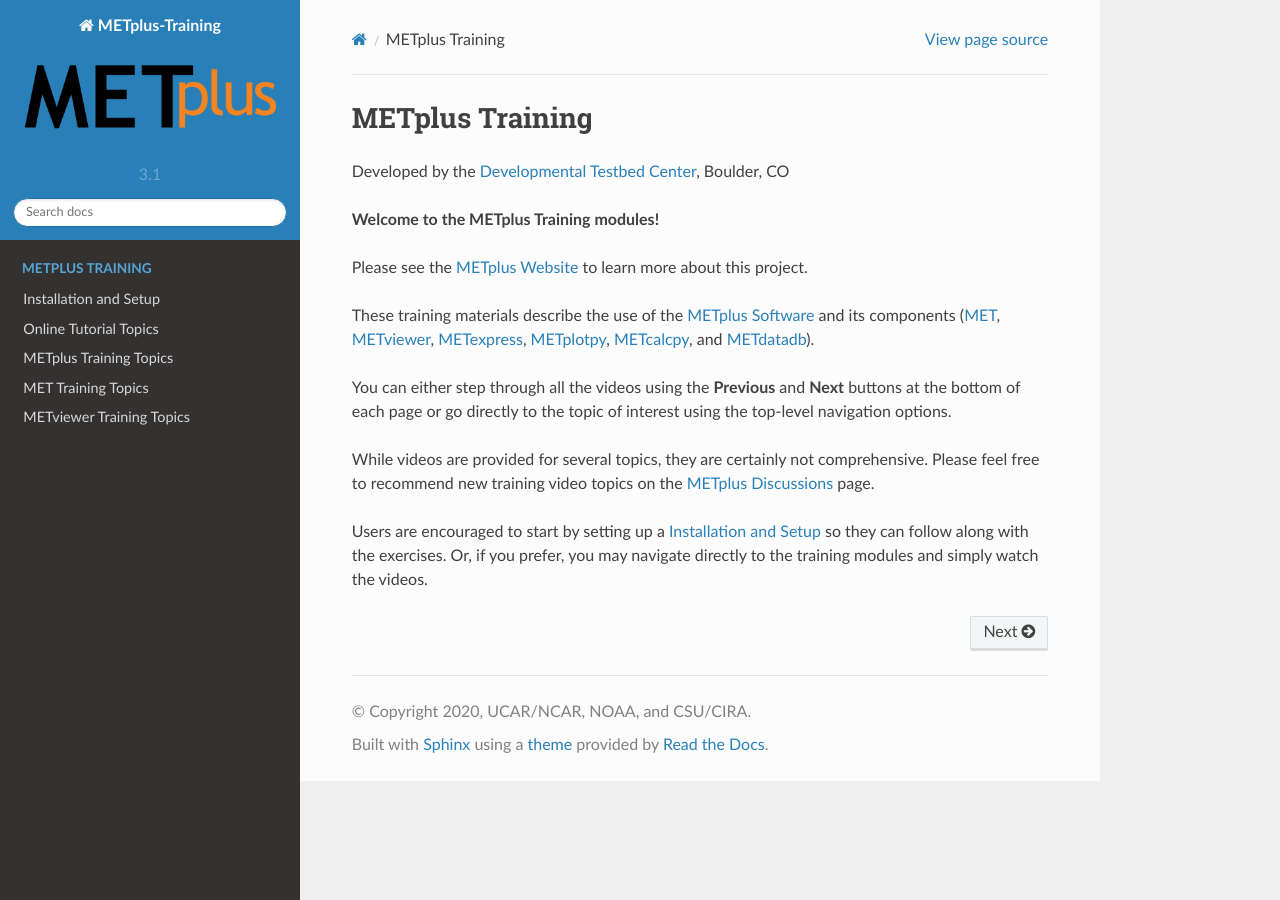
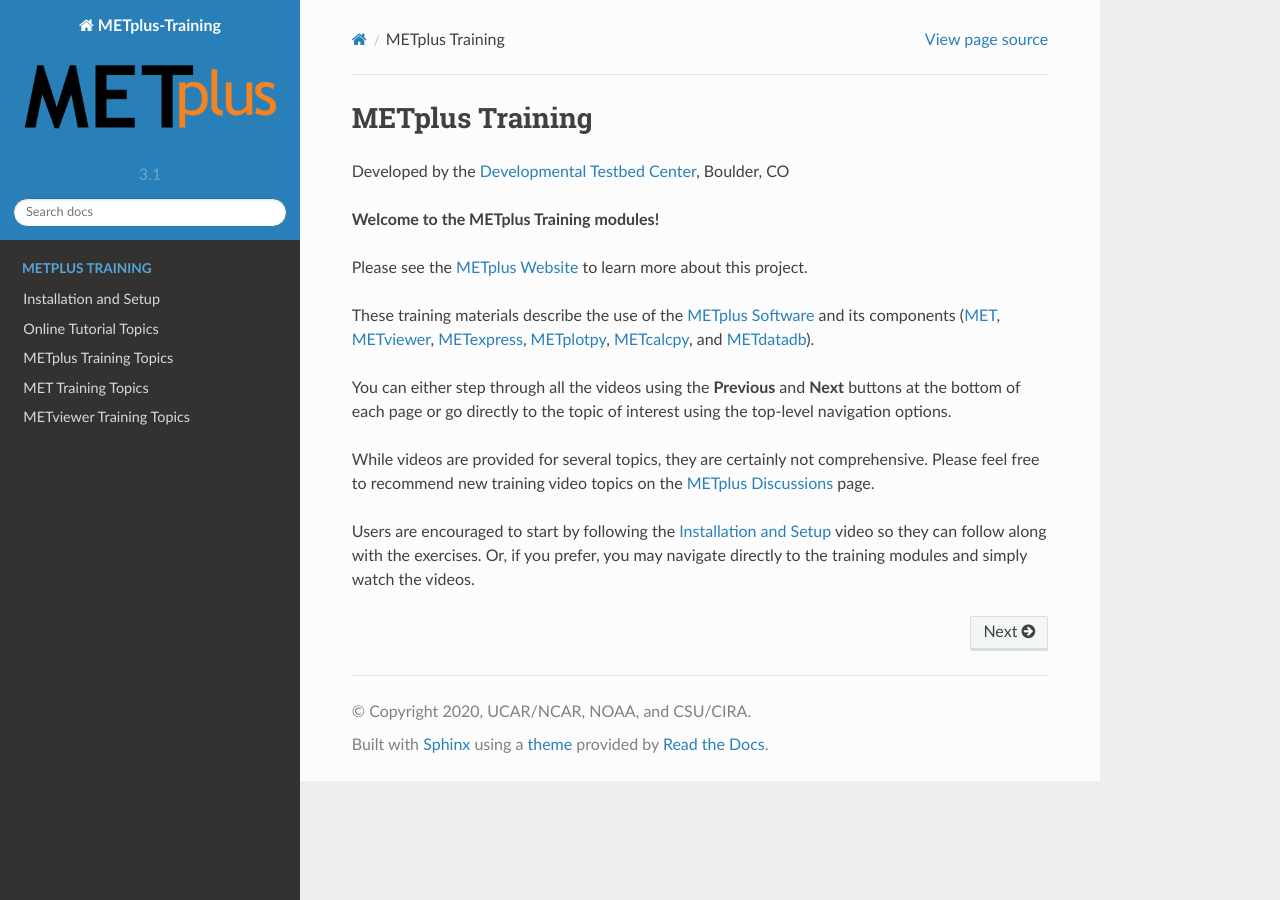
Before and after one commit to dtcenter/METplus-Training, a Sphinx documentation site: the page built from docs/index.rst, in a window 1280 px wide. Built offline with Sphinx 7.4.7 and the Read the Docs theme 2.0.0, drawn with Linux system fonts in a browser that asks for light colours.

Commit message:
Update index.rst

```diff
--- a/docs/index.rst
+++ b/docs/index.rst
@@ -23,7 +23,7 @@
 While videos are provided for several topics, they are certainly not comprehensive. Please feel free to recommend
 new training video topics on the `METplus Discussions <https://github.com/dtcenter/METplus/discussions>`_ page.
 
-Users are encouraged to start by setting up a :ref:`training_environment` so they can follow along with the exercises.
+Users are encouraged to start by following the :ref:`training_environment` video so they can follow along with the exercises.
 Or, if you prefer, you may navigate directly to the training modules and simply watch the videos.
 
 .. toctree::
```
